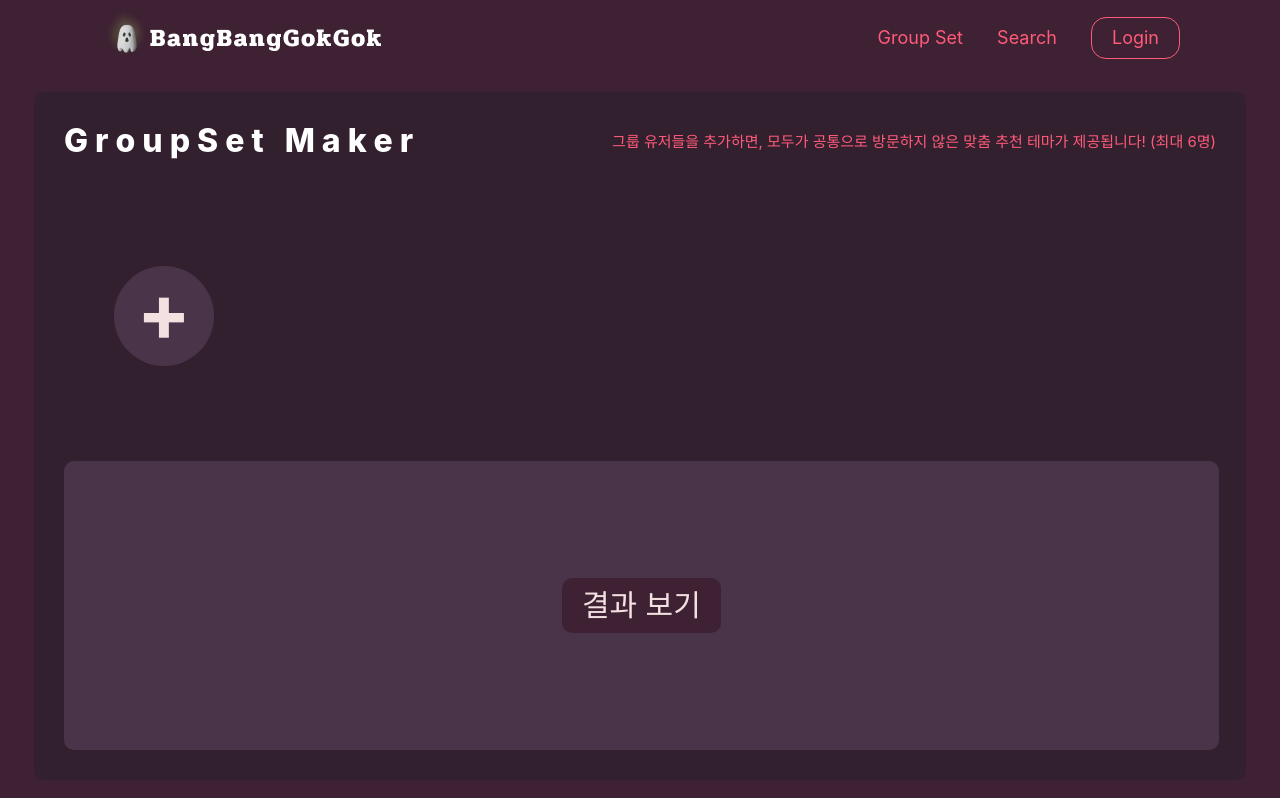
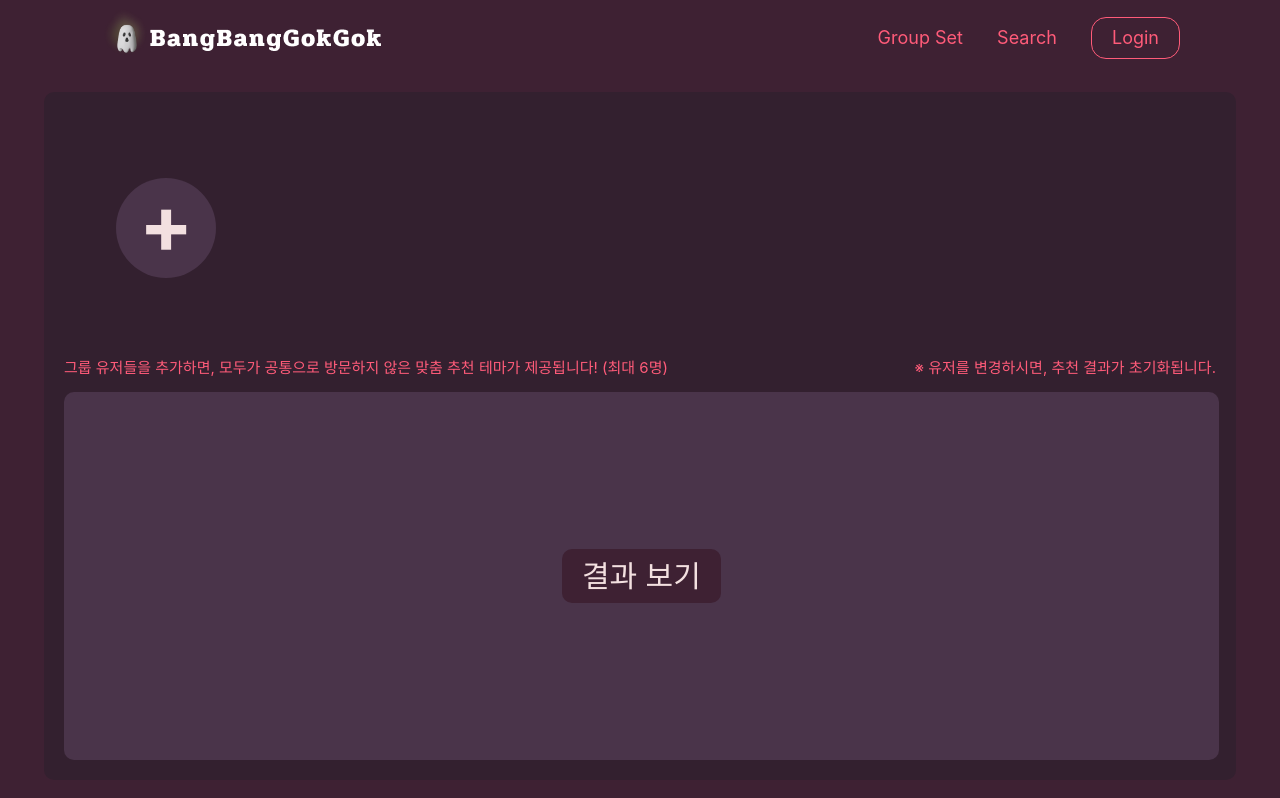
Before and after one commit to predictyson/BangBangGokGok, a React (Vite) app in the folder FrontEnd/: page /groupset in a window 1280 px wide. Built offline with nearby package versions, Linux system fonts and the light colour scheme.

Commit message:
⛏ fix: 그룹셋 QA 모두 반영

```diff
--- a/FrontEnd/src/components/group/ThemeRecSection.tsx
+++ b/FrontEnd/src/components/group/ThemeRecSection.tsx
@@ -1,27 +1,35 @@
 import { themeRec } from "@/api/group";
 import { getDetail } from "@/api/theme";
 import { theme } from "@/styles/theme";
-import React, { useState, useEffect } from "react";
+import React, { useState } from "react";
 import styled, { keyframes } from "styled-components";
 import { IThemeData } from "types/slider";
 import Modal from "@components/main/Modal";
 import { IDetailData, IReviewData } from "types/detail";
-import { getIsLiked } from "@/api/likes";
 import { getReviews } from "@/api/review";
 
 export default function ThemeRecSection({
   userList,
   handleToastClick,
+  recTheme,
+  handleRecTheme,
+  isShow,
+  isWaiting,
+  handleThemeView,
 }: {
   userList: GroupSetUer[];
   handleToastClick: (
     type: IToastProps["type"],
     message: IToastProps["message"]
   ) => void;
+  recTheme: IThemeData[];
+  handleRecTheme: (newValue: IThemeData[]) => void;
+  isShow: boolean;
+  isWaiting: boolean;
+  handleThemeView: (type: string, value: boolean) => void;
 }) {
-  const [recTheme, setRectTheme] = useState<IThemeData[]>([]);
-  const [isShow, setIsShow] = useState<boolean>(false);
-  const [isWaiting, setIsWaiting] = useState<boolean>(false);
+  // const [isShow, setIsShow] = useState<boolean>(false);
+  // const [isWaiting, setIsWaiting] = useState<boolean>(false);
   const [open, setOpen] = useState(false);
   const [themeId, setThemeId] = useState(0);
   const [data, setData] = useState<IDetailData>(initData);
@@ -55,14 +63,14 @@ export default function ThemeRecSection({
     if (data.length === 0) {
       handleToastClick("error", "최소 2명이상 유저를 추가해주세요.");
     } else {
-      setIsWaiting(true);
+      handleThemeView("isWaiting", true);
       try {
         const {
           data: { themes },
         } = await themeRec(data);
-        setRectTheme(themes);
-        setIsShow(true);
-        setIsWaiting(false);
+        handleRecTheme(themes);
+        handleThemeView("isShow", true);
+        handleThemeView("isWaiting", false);
         console.log(themes);
       } catch (err) {
         console.log(err);
@@ -140,7 +148,7 @@ const BottomContainer = styled.div`
   overflow-y: hidden;
 
   ::-webkit-scrollbar {
-    height: 4px;
+    height: 6px;
   }
   ::-webkit-scrollbar-thumb {
     background-color: #888;
@@ -149,8 +157,8 @@ const BottomContainer = styled.div`
 `;
 
 const Container = styled.div`
-  flex: 1;
   width: 98.5%;
+  height: 60%;
   background-color: ${theme.colors.containerLight};
   border-radius: 1rem;
   padding: 1rem;
@@ -196,7 +204,7 @@ const SliderItem = styled.div`
   position: relative;
   margin-right: 0.5rem;
   margin-left: 0.5rem;
-  margin-bottom: 0.7rem;
+  margin-bottom: 0.5rem;
   :hover {
     & > .card-hover {
       opacity: 0.8;
@@ -205,8 +213,8 @@ const SliderItem = styled.div`
 `;
 
 const Hover = styled.div`
-  width: 15rem;
-  height: 20rem;
+  width: 18rem;
+  height: 100%;
   position: absolute;
   opacity: 0;
   background-color: black;
@@ -224,8 +232,8 @@ const Hover = styled.div`
 `;
 
 const PosterItem = styled.img`
-  width: 15rem;
-  height: 20rem;
+  width: 18rem;
+  height: 100%;
   cursor: pointer;
   border-bottom: 1rem;
   border-radius: 1rem;
--- a/FrontEnd/src/components/group/UserListSection.tsx
+++ b/FrontEnd/src/components/group/UserListSection.tsx
@@ -25,6 +25,7 @@ export default function UserListSection({
 }) {
   const [open, setOpen] = useState(false);
   const handleOpen = () => {
+    console.log("I'm open");
     setOpen(true);
     setSearchTerm("");
     setSearchResults([]);
@@ -65,6 +66,8 @@ export default function UserListSection({
           <AddButtonBox>
             <AddButton onClick={handleOpen}>+</AddButton>
           </AddButtonBox>
+        </>
+      )}
       <Modal open={open} onClose={handleClose}>
         <ModalBox>
           <h1>유저 검색</h1>
@@ -73,9 +76,7 @@ export default function UserListSection({
             color="warning"
             options={searchResults}
             autoHighlight
-                getOptionLabel={(option) =>
-                  `${option.nickname} (${option.email})`
-                }
+            getOptionLabel={(option) => `${option.nickname} (${option.email})`}
             renderOption={(props, option) => (
               <Box
                 component="li"
@@ -113,8 +114,6 @@ export default function UserListSection({
           />
         </ModalBox>
       </Modal>
-        </>
-      )}
     </Container>
   );
 }
@@ -140,13 +139,12 @@ const ModalBox = styled.div`
 `;
 
 const Container = styled.div`
-  flex: 1;
   display: flex;
-  margin-bottom: 1rem;
+  height: 40%;
 `;
 
 const AddButtonBox = styled.div`
-  width: 18rem;
+  width: 16%;
   margin-right: 1rem;
   border-radius: 1rem;
   padding: 1rem;
--- a/FrontEnd/src/components/group/UserSection.tsx
+++ b/FrontEnd/src/components/group/UserSection.tsx
@@ -28,8 +28,8 @@ export default function UserSection({
 }
 
 const ProfileBox = styled.div`
-  width: 13rem;
-  height: 13rem;
+  width: 11rem;
+  height: 11rem;
   border-radius: 50rem;
   display: flex;
   align-items: center;
@@ -38,8 +38,8 @@ const ProfileBox = styled.div`
 `;
 
 const Container = styled.div`
-  width: 13%;
-  margin-right: 1rem;
+  width: 15%;
+  margin: 0 0.5rem;
   background-color: ${theme.colors.containerLight};
   border-radius: 1rem;
   padding: 1rem;
@@ -68,5 +68,5 @@ const Container = styled.div`
 `;
 
 const ProfileImg = styled.img`
-  width: 6.3rem;
+  width: 5.5rem;
 `;
--- a/FrontEnd/src/pages/GroupSetPage.tsx
+++ b/FrontEnd/src/pages/GroupSetPage.tsx
@@ -5,14 +5,37 @@ import { theme } from "@/styles/theme";
 import UserSection from "@components/group/UserListSection";
 import ThemeRecSection from "@components/group/ThemeRecSection";
 import Toast, { showToast } from "@/components/common/Toast";
+import { IThemeData } from "types/slider";
 
 export default function GroupSetPage() {
   const [userList, setUserList] = useState<GroupSetUer[]>([]);
+  const [recTheme, setRectTheme] = useState<IThemeData[]>([]);
+  const [isShow, setIsShow] = useState<boolean>(false);
+  const [isWaiting, setIsWaiting] = useState<boolean>(false);
+
+  const resetThemeView = () => {
+    setRectTheme([]);
+    handleThemeView("isShow", false);
+    handleThemeView("isWaiting", false);
+  };
+
+  const handleThemeView = (type: string, value: boolean) => {
+    if (type === "isShow") {
+      setIsShow(value);
+    } else {
+      setIsWaiting(value);
+    }
+  };
+
+  const handleRecTheme = (newValue: IThemeData[]) => {
+    setRectTheme(newValue);
+  };
 
   const handleDeleteUser = (nickname: string) => {
     setUserList((prev) => {
       return prev.filter((user) => user.nickname !== nickname);
     });
+    resetThemeView();
   };
 
   const handleAddUser = (newUser: GroupSetUer) => {
@@ -24,6 +47,7 @@ export default function GroupSetPage() {
       setUserList((prev) => {
         return [...prev, newUser];
       });
+      resetThemeView();
     }
   };
 
@@ -52,21 +76,27 @@ export default function GroupSetPage() {
       <Header />
       <RootContainer>
         <Container>
-          <HeaderSection>
-            <h1>G r o u p S e t &nbsp; M a k e r</h1>
-            <p>
-              그룹 유저들을 추가하면, 모두가 공통으로 방문하지 않은 맞춤 추천
-              테마가 제공됩니다! (최대 6명)
-            </p>
-          </HeaderSection>
           <UserSection
             userList={userList}
             handleDeleteUser={handleDeleteUser}
             handleAddUser={handleAddUser}
           />
+          <MiddleSection>
+            <p>
+              그룹 유저들을 추가하면, 모두가 공통으로 방문하지 않은 맞춤 추천
+              테마가 제공됩니다! (최대 6명)
+            </p>
+            {/* <NavButton onClick={resetThemeView}>재설정</NavButton> */}
+            <p>※ 유저를 변경하시면, 추천 결과가 초기화됩니다.</p>
+          </MiddleSection>
           <ThemeRecSection
             userList={userList}
             handleToastClick={handleToastClick}
+            recTheme={recTheme}
+            handleRecTheme={handleRecTheme}
+            isShow={isShow}
+            isWaiting={isWaiting}
+            handleThemeView={handleThemeView}
           />
         </Container>
         <Toast />
@@ -88,15 +118,15 @@ const Container = styled.div`
   width: 90%;
   height: 90%;
   margin: auto auto;
-  padding: 3rem;
-  padding-top: 1rem;
+  padding: 2rem;
+  /* padding-top: 1rem; */
   border-radius: 1rem;
   background-color: ${theme.colors.container};
   display: flex;
   flex-direction: column;
 `;
 
-const HeaderSection = styled.div`
+const MiddleSection = styled.div`
   display: flex;
   justify-content: space-between;
   align-items: center;
@@ -109,3 +139,19 @@ const HeaderSection = styled.div`
     font-weight: ${theme.fontWeight.extraBold};
   }
 `;
+
+const NavButton = styled.div`
+  color: ${theme.colors.pink};
+  font-size: 1.3rem;
+  cursor: pointer;
+  border: solid 1px ${theme.colors.pink};
+  border-radius: 1rem;
+  padding: 0.7rem 1rem;
+  transition: transform 0.3s ease-in-out;
+  &:hover {
+    border: solid 1px white;
+    color: white;
+    background-color: ${theme.colors.pink};
+    /* transform: scale(1.1); */
+  }
+`;
```
Lines whose indentation alone changed are shown as unchanged.
